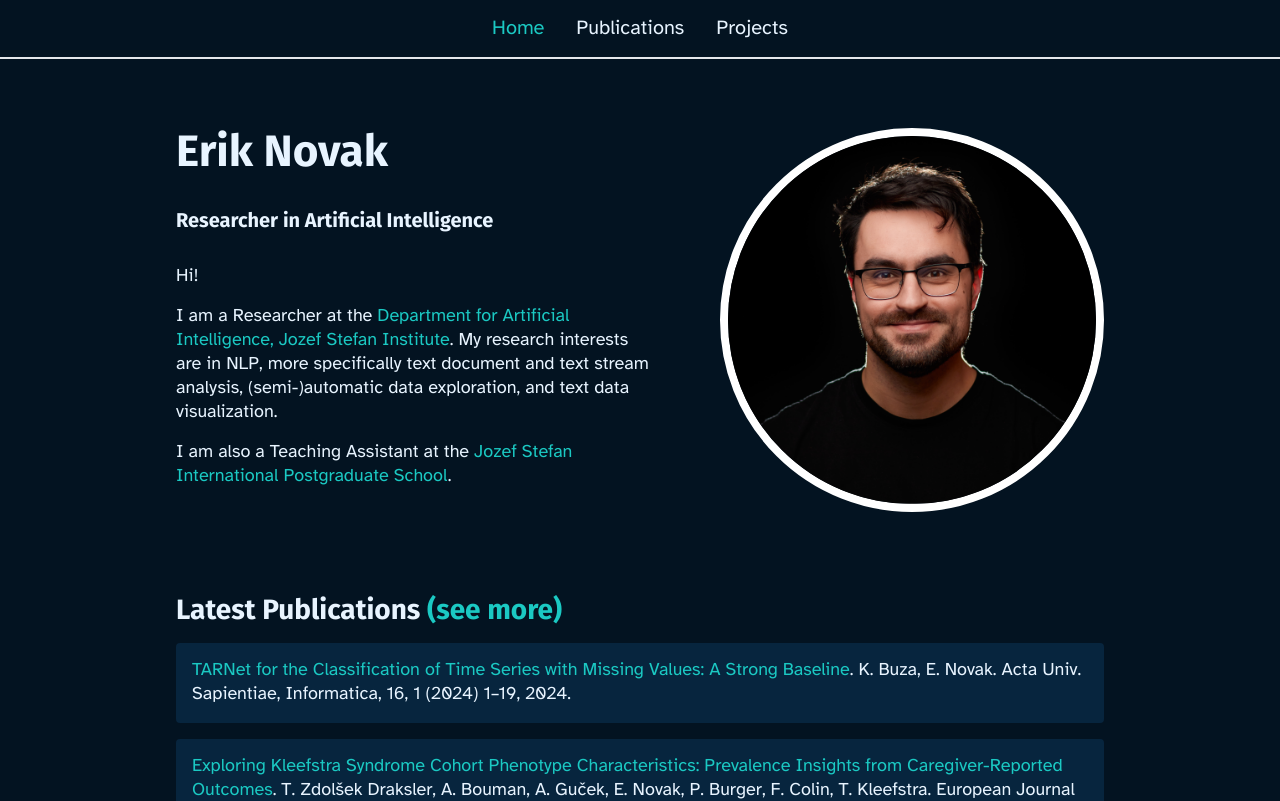
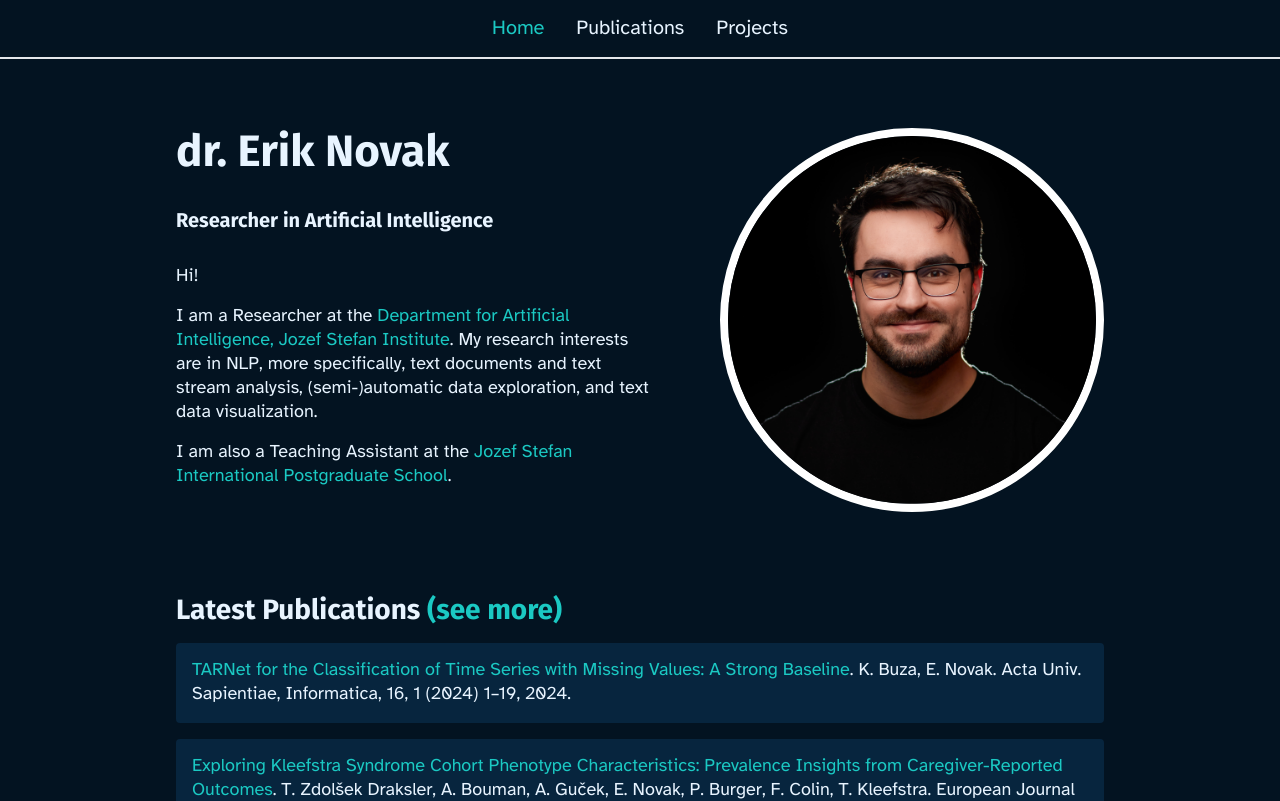
Before and after one commit to eriknovak/eriknovak.github.io, a Next.js app: page / in a window 1280 px wide. Shown: the top 801 px of the page. Built offline with nearby package versions, Linux system fonts and the light colour scheme.

Commit message:
Update profile.tsx

```diff
--- a/assets/profile/profile.tsx
+++ b/assets/profile/profile.tsx
@@ -1,5 +1,5 @@
 const PROFILE: { [key: string]: React.ReactNode } = {
-  title: "Erik Novak",
+  title: "dr. Erik Novak",
   subtitle: "Researcher in Artificial Intelligence",
   description: (
     <>
@@ -14,7 +14,7 @@ const PROFILE: { [key: string]: React.ReactNode } = {
         >
           Department for Artificial Intelligence, Jozef Stefan Institute
         </a>
-        . My research interests are in NLP, more specifically text document and
+        . My research interests are in NLP, more specifically, text documents and
         text stream analysis, (semi-)automatic data exploration, and text data
         visualization.
       </p>
```
